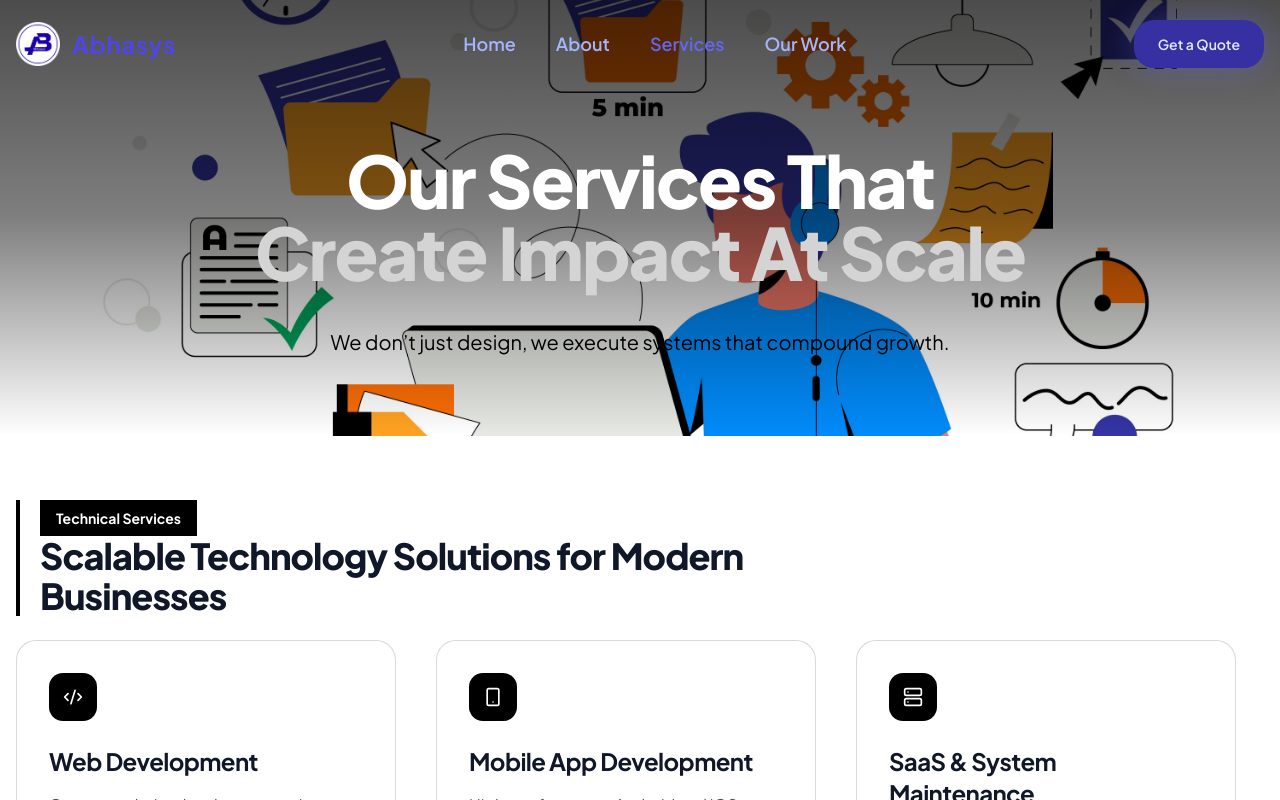
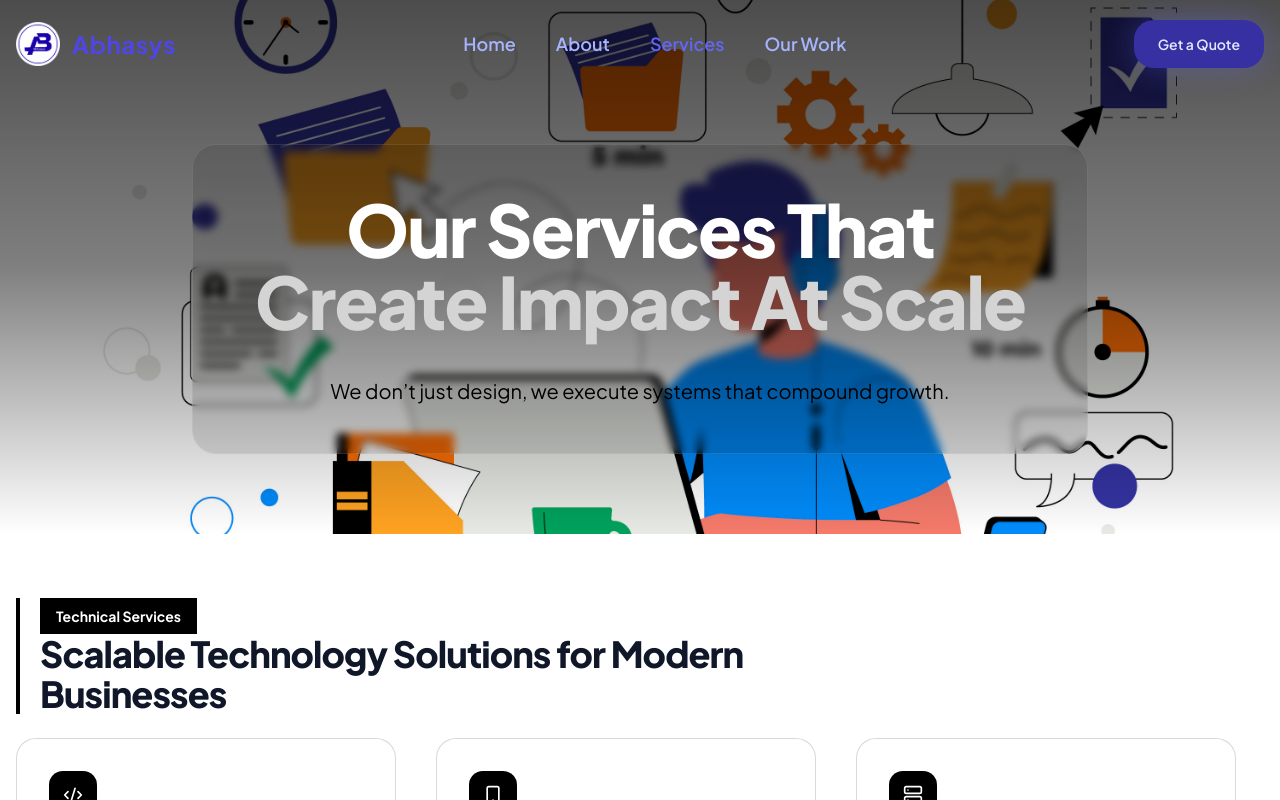
Before and after one commit to bharatt01/Abhasys-tech, a React (Vite) app: page /services in a window 1280 px wide. Shown: the top 800 px of the page. Built offline with nearby package versions, Linux system fonts and the light colour scheme; the HTML template or start-up script is replaced by a standard one.

Commit message:
changes for livee

```diff
--- a/src/pages/Services.tsx
+++ b/src/pages/Services.tsx
@@ -194,6 +194,12 @@ export default function Services() {
 
   {/* Content */}
   <div className="relative container mx-auto px-4">
+  <div
+    className="max-w-4xl mx-auto text-center
+               bg-black/10 backdrop-blur-sm
+               rounded-3xl px-10 py-12
+               border border-white/10"
+  >
     <motion.h1
       initial={{ opacity: 0, y: 30 }}
       animate={{ opacity: 1, y: 0 }}
@@ -205,10 +211,11 @@ export default function Services() {
     </motion.h1>
 
     <p className="mt-10 text-xl text-black max-w-2xl mx-auto">
-
       We don’t just design, we execute systems that compound growth.
     </p>
   </div>
+</div>
+
 </section>
 
 
--- a/src/pages/Work.tsx
+++ b/src/pages/Work.tsx
@@ -164,7 +164,9 @@ const Work = () => {
     variants={staggerText}
     initial="hidden"
     animate="visible"
-      className="max-w-4xl mx-auto text-center"
+    className="max-w-4xl mx-auto text-center
+               bg-black/20 backdrop-blur-sm
+               rounded-3xl px-10 py-12"
   >
     <motion.h1
       variants={fadeUp}
@@ -183,6 +185,7 @@ const Work = () => {
     </motion.p>
   </motion.div>
 </div>
+
 </section>
 
 
```
Lines whose indentation alone changed are shown as unchanged.
